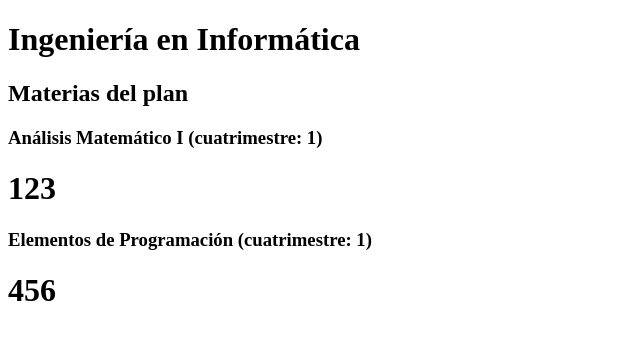
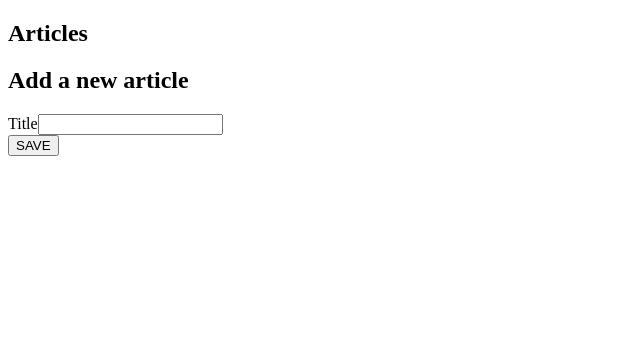
Before and after one commit to hshugo/plan-estudio, a React app: page / in a window 1280 px wide. Shown: the top 340 px of the page, without its empty margins (0-640 px from the left). Built offline with nearby package versions, Linux system fonts and the light colour scheme.

Commit message:
Add example with react-redux

```diff
--- /dev/null
+++ b/actions/index.js
@@ -0,0 +1,2 @@
+import {ADD_ARTICLE} from "../constants/action-types"
+export const addArticle = article => ({ type: ADD_ARTICLE, payload: article });
--- /dev/null
+++ b/components/Form.js
@@ -0,0 +1,52 @@
+// src/js/components/Form.js
+import React, { Component } from "react";
+import { connect } from "react-redux";
+import uuidv1 from "uuid";
+import { addArticle } from "../actions/index";
+const mapDispatchToProps = dispatch => {
+  return {
+    addArticle: article => dispatch(addArticle(article))
+  };
+};
+class ConnectedForm extends Component {
+  constructor() {
+    super();
+    this.state = {
+      title: ""
+    };
+    this.handleChange = this.handleChange.bind(this);
+    this.handleSubmit = this.handleSubmit.bind(this);
+  }
+  handleChange(event) {
+    this.setState({ [event.target.id]: event.target.value });
+  }
+  handleSubmit(event) {
+    event.preventDefault();
+    const { title } = this.state;
+    const id = uuidv1();
+    this.props.addArticle({ title, id });
+    this.setState({ title: "" });
+  }
+  render() {
+    const { title } = this.state;
+    return (
+      <form onSubmit={this.handleSubmit}>
+        <div className="form-group">
+          <label htmlFor="title">Title</label>
+          <input
+            type="text"
+            className="form-control"
+            id="title"
+            value={title}
+            onChange={this.handleChange}
+          />
+        </div>
+        <button type="submit" className="btn btn-success btn-lg">
+          SAVE
+        </button>
+      </form>
+    );
+  }
+}
+const Form = connect(null, mapDispatchToProps)(ConnectedForm);
+export default Form;
--- /dev/null
+++ b/components/List.js
@@ -0,0 +1,16 @@
+import React from "react";
+import { connect } from "react-redux";
+const mapStateToProps = state => {
+  return { articles: state.articles };
+};
+const ConnectedList = ({ articles }) => (
+  <ul className="list-group list-group-flush">
+    {articles.map(el => (
+      <li className="list-group-item" key={el.id}>
+        {el.title}
+      </li>
+    ))}
+  </ul>
+);
+const List = connect(mapStateToProps)(ConnectedList);
+export default List;
--- /dev/null
+++ b/constants/action-types.js
@@ -0,0 +1,2 @@
+// src/js/constants/action-types.js
+export const ADD_ARTICLE = "ADD_ARTICLE";
--- /dev/null
+++ b/containers/App2.js
@@ -0,0 +1,17 @@
+import React from "react";
+import List from "../components/List";
+import Form from "../components/Form";
+
+const App = () => (
+  <div className="row mt-5">
+      <div className="col-md-4 offset-md-1">
+          <h2>Articles</h2>
+          <List />
+      </div>
+      <div className="col-md-4 offset-md-1">
+          <h2>Add a new article</h2>
+          <Form />
+      </div>
+  </div>
+);
+export default App;
--- /dev/null
+++ b/reducers/index.js
@@ -0,0 +1,14 @@
+import {ADD_ARTICLE} from "../constants/action-types"
+const initialState = {
+  articles: []
+};
+
+const rootReducer = (state = initialState, action) => {
+  switch (action.type) {
+    case ADD_ARTICLE:
+      return { ...state, articles: [...state.articles, action.payload] };
+    default:
+      return state;
+  }
+};
+export default rootReducer;
--- /dev/null
+++ b/store/index.js
@@ -0,0 +1,4 @@
+import { createStore } from "redux";
+import rootReducer from "../reducers/index";
+const store = createStore(rootReducer);
+export default store;
```
Also changed, not shown: index.js (+9 -3 lines), package.json (+6 -1 lines).
